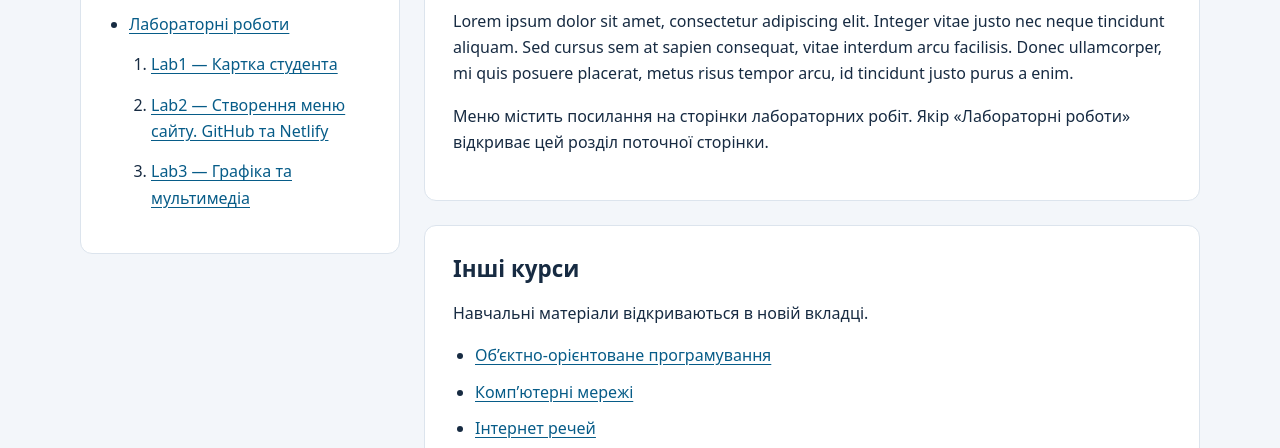
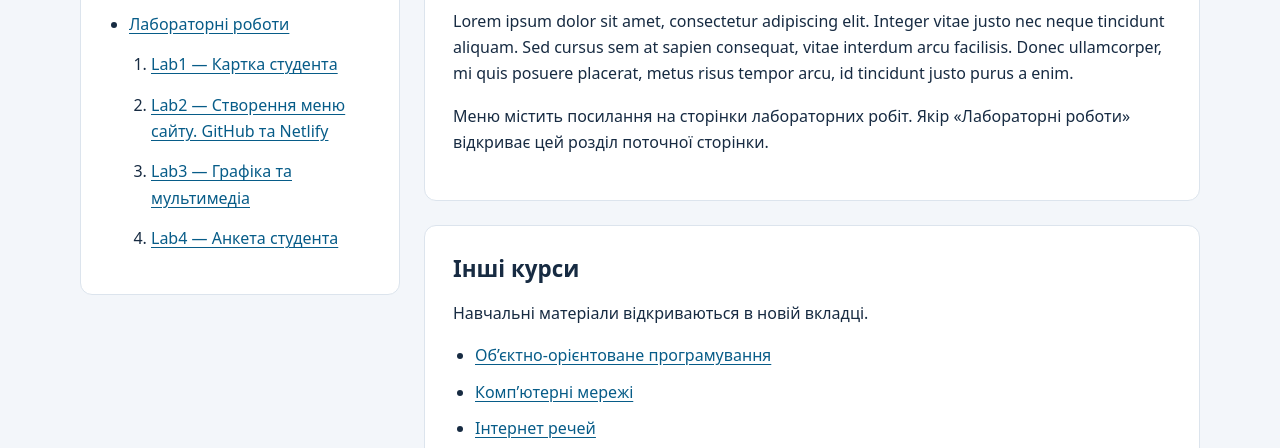
Before and after one commit to vmahas2023-art/ip_labs, a plain HTML site: page index.html in a window 1280 px wide. Shown: the part 331-779 px from the top of the page. Drawn offline with Linux system fonts and the light colour scheme.

Commit message:
Add Lab4 to portfolio menu

```diff
--- a/index.html
+++ b/index.html
@@ -26,6 +26,7 @@
             <li><a href="lab1/">Lab1 — Картка студента</a></li>
             <li><a href="lab2/">Lab2 — Створення меню сайту. GitHub та Netlify</a></li>
             <li><a href="lab3/">Lab3 — Графіка та мультимедіа</a></li>
+            <li><a href="lab4/">Lab4 — Анкета студента</a></li>
           </ol>
         </li>
       </ul>
```
